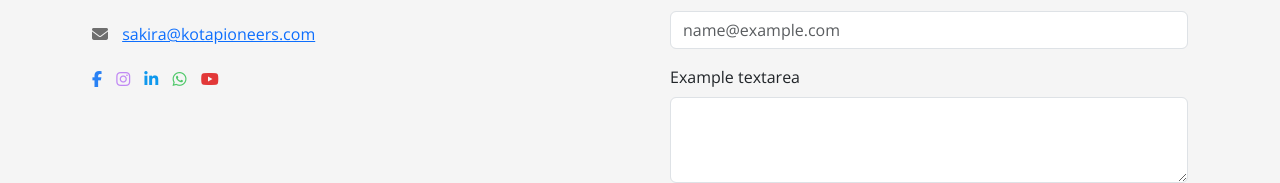
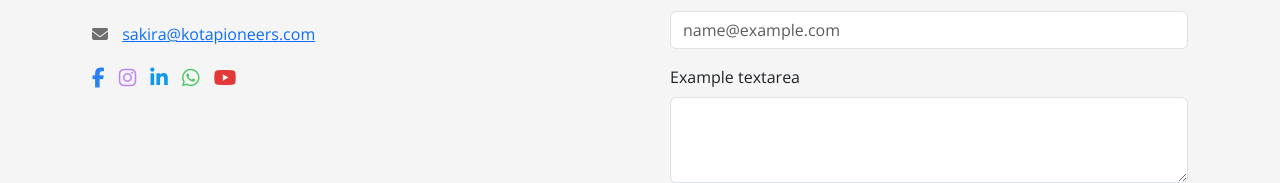
Before and after one commit to kotapioneers/kota, a plain HTML site: page index.html in a window 1280 px wide. Shown: the part 2570-2753 px from the top of the page. Drawn offline with nearby package versions, Linux system fonts and the light colour scheme.

Commit message:
increase social icon size

```diff
--- a/assets/bundles/css/styl.css
+++ b/assets/bundles/css/styl.css
@@ -196,6 +196,10 @@ body {
     padding-right: 10px;
 }
 
+#connect a i {
+    font-size: 20px;
+}
+
 #footer {
     background: rgba(40,58,68,255);
     color: white;
```
